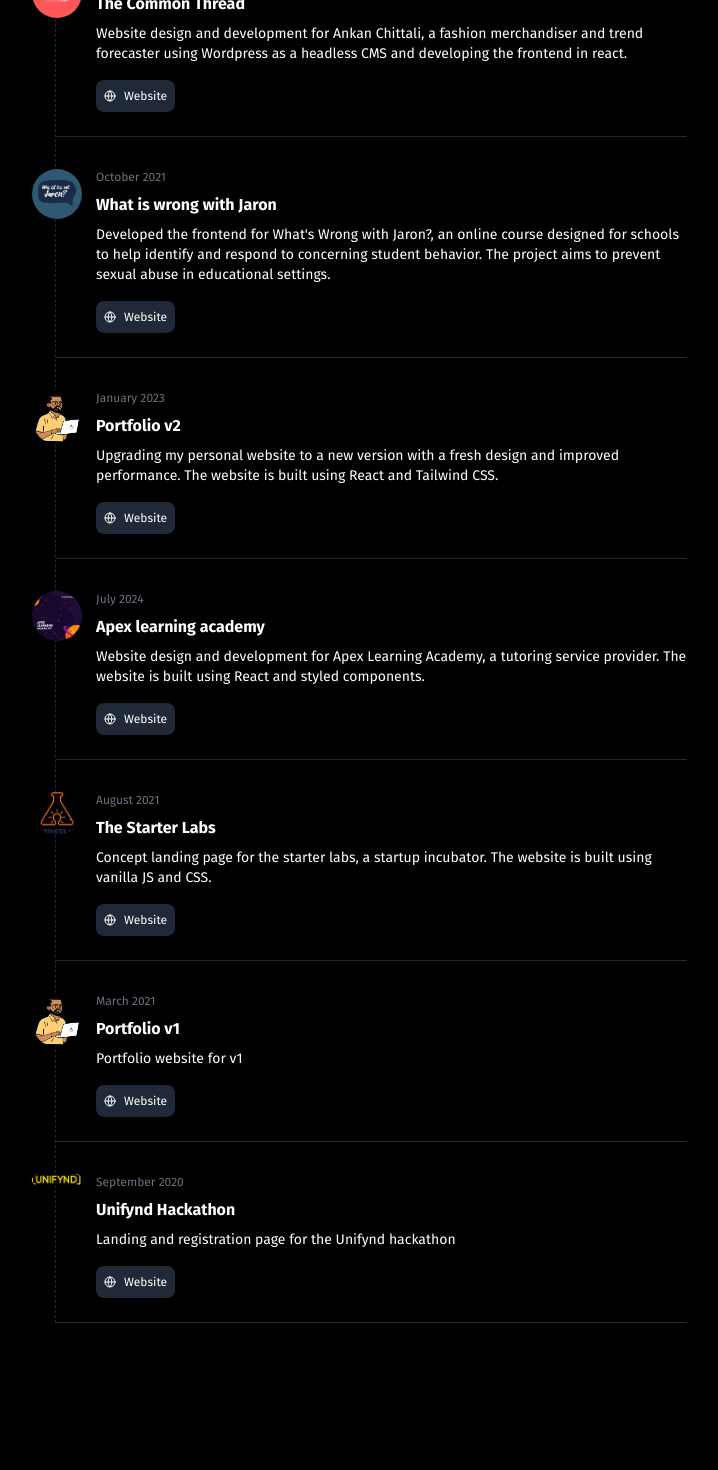
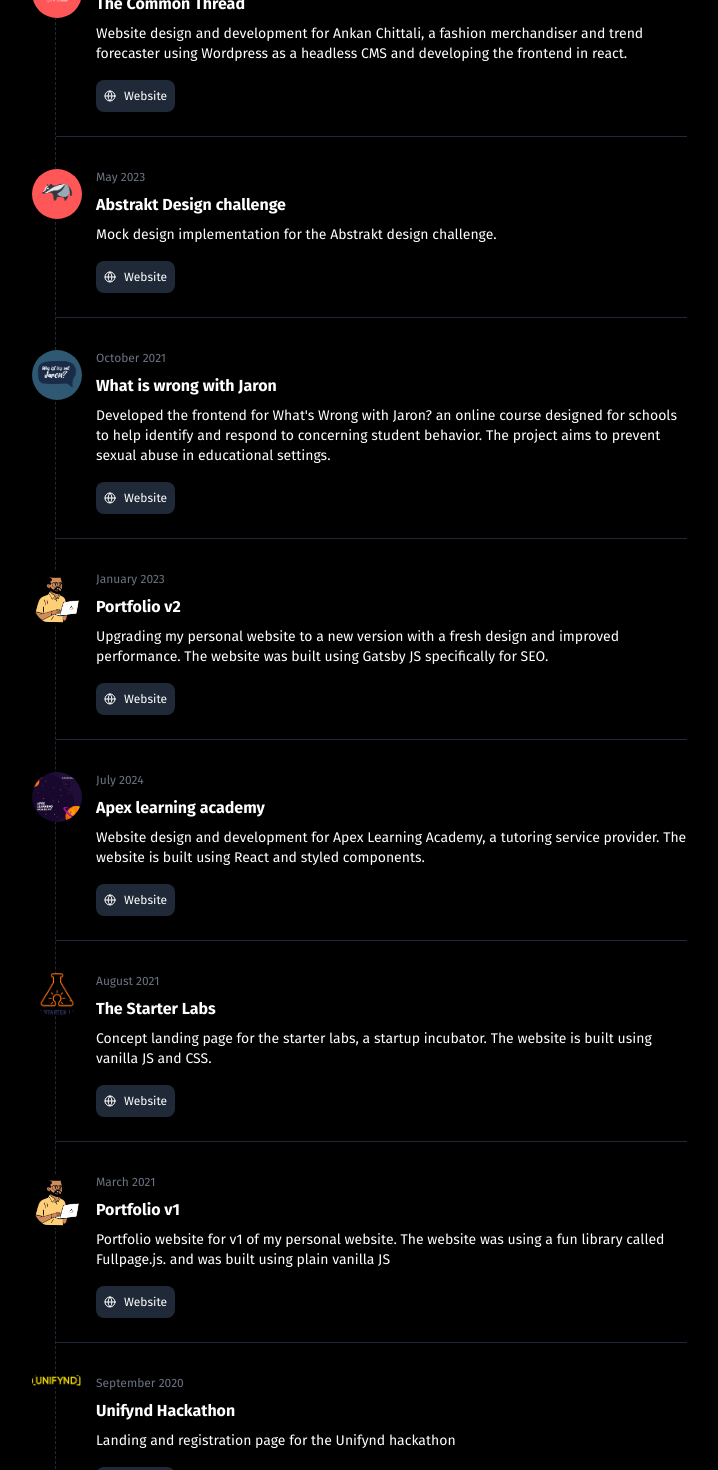
Before and after one commit to allanmosesfernandes/portfolio2025, a Next.js app: page /projects in a window 1280 px wide. Shown: the part 1356-2826 px from the top of the page, without its empty margins (269-987 px from the left). Before the commit the page ends 2711 px from the top, so only its background shows below. Built offline with nearby package versions, Linux system fonts and the light colour scheme.

Commit message:
Added one more project

```diff
--- a/src/app/utils.js
+++ b/src/app/utils.js
@@ -205,10 +205,17 @@
         link: 'https://ankanchittalipi.com/',
     },
     {
+        timeline: 'May 2023',
+        title: 'Abstrakt Design challenge',
+        description: 'Mock design implementation for the Abstrakt design challenge.',
+        image: '/projects/badger.png',
+        link: 'https://abstrakttest.netlify.app/',
+    },
+    {
         timeline: 'October 2021',
         title: 'What is wrong with Jaron',
         description:
-            "Developed the frontend for What's Wrong with Jaron?, an online course designed for schools to help identify and respond to concerning student behavior. The project aims to prevent sexual abuse in educational settings.",
+            "Developed the frontend for What's Wrong with Jaron? an online course designed for schools to help identify and respond to concerning student behavior. The project aims to prevent sexual abuse in educational settings.",
         image: '/projects/what-is-wrong-jaron.png',
         link: 'https://www.was-ist-los-mit-jaron.de/',
     },
@@ -216,7 +223,7 @@
         timeline: 'January 2023',
         title: 'Portfolio v2',
         description:
-            'Upgrading my personal website to a new version with a fresh design and improved performance. The website is built using React and Tailwind CSS.',
+            'Upgrading my personal website to a new version with a fresh design and improved performance. The website was built using Gatsby JS specifically for SEO.',
         image: '/blog-images/nerd.png',
         link: 'https://allanportfoliov2.netlify.app/',
     },
@@ -239,7 +246,7 @@
     {
         timeline: 'March 2021',
         title: 'Portfolio v1',
-        description: 'Portfolio website for v1',
+        description: "Portfolio website for v1 of my personal website. The website was using a fun library called Fullpage.js. and was built using plain vanilla JS",
         image: '/blog-images/nerd.png',
         link: 'https://quizzical-tereshkova-4ea12e.netlify.app/',
     },
```
